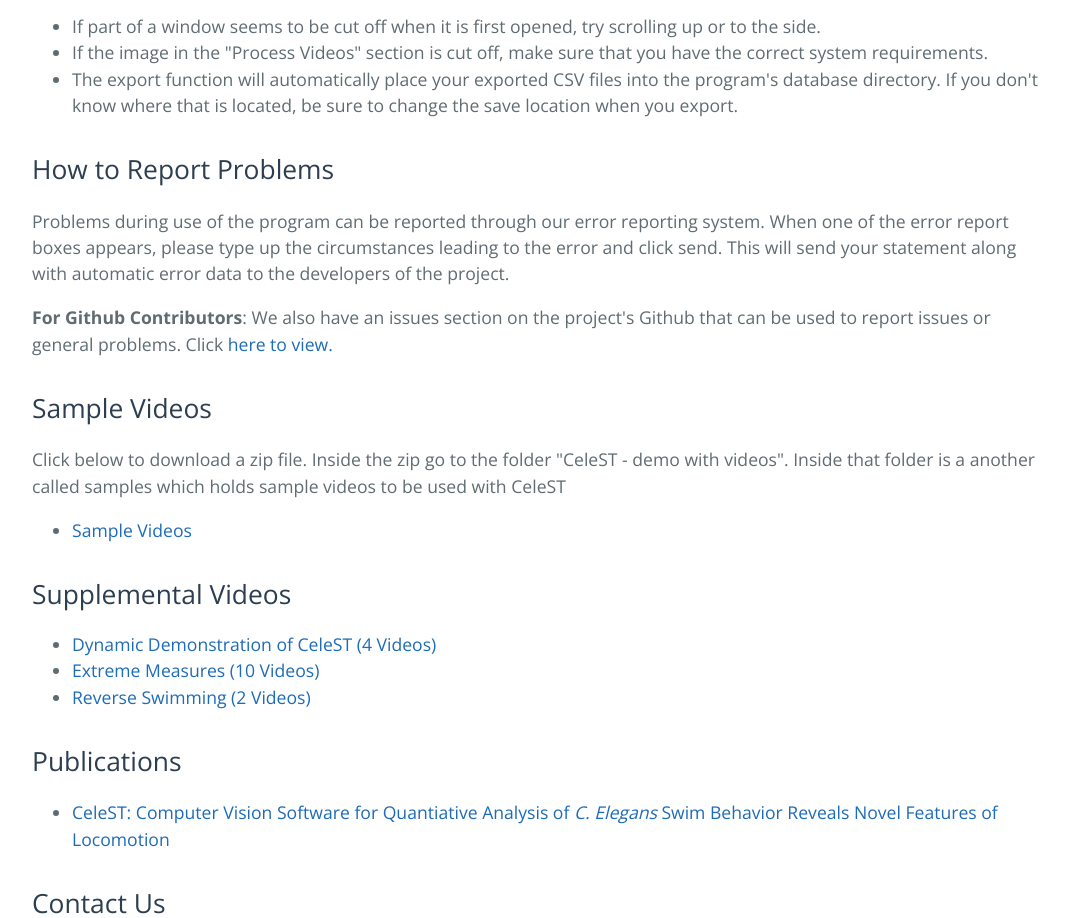
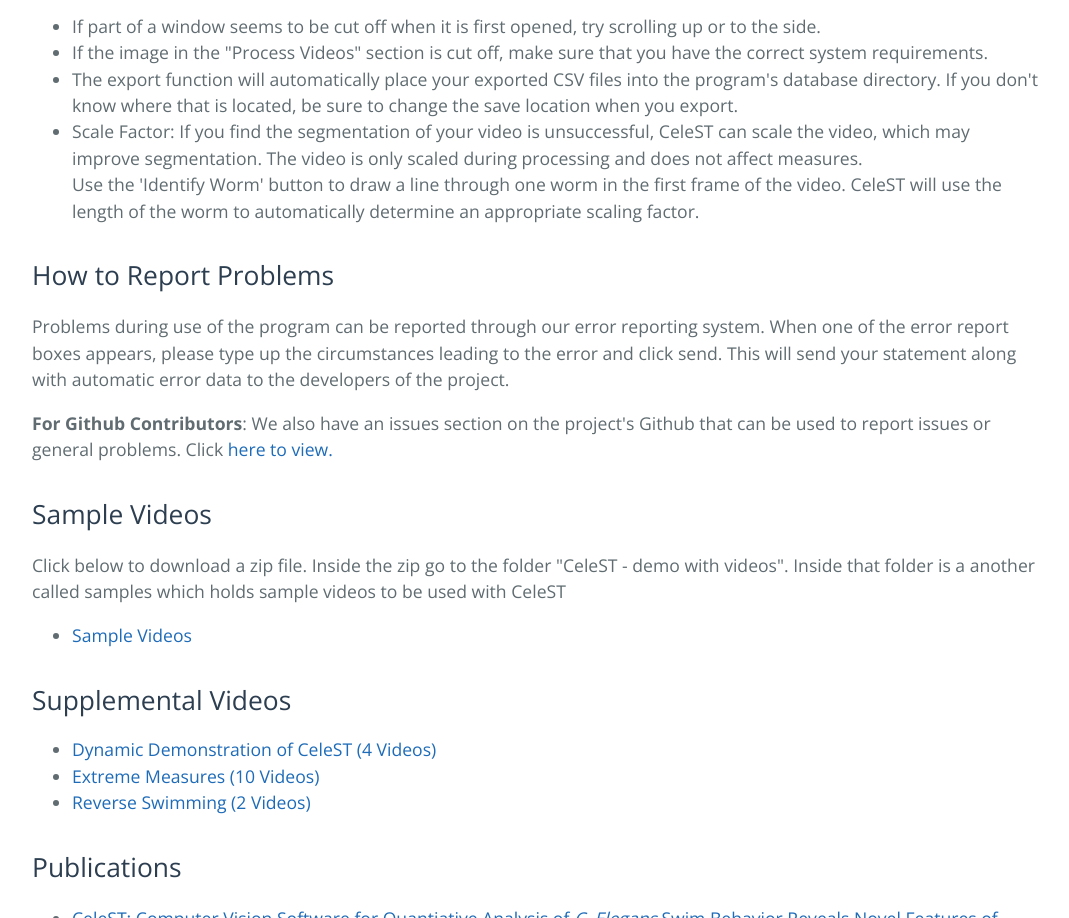
Before and after one commit to CeleSTMod/CeleST, a plain HTML site: page index.html in a window 1280 px wide. Shown: the part 2953-3871 px from the top of the page, without its empty margins (104-1173 px from the left). Drawn offline with nearby package versions, Linux system fonts and the light colour scheme.

Commit message:
Added point to common issues and challenges regarding scaling the video and using the identify worm button to automatically set a scaling factor

```diff
--- a/index.html
+++ b/index.html
@@ -113,10 +113,12 @@ The full package includes:<br>
 
         <h2><a class="anchor" href="#common-issues" id="common-issues"><span class="octicon octicon-link"></span></a>Common Issues/Challenges</h2>
         <ul>
-		  <li>If part of a window seems to be cut off when it is first opened, try scrolling up or to the side.</li>
-		  <li>If the image in the "Process Videos" section is cut off, make sure that you have the correct system requirements.</li>
-		  <li>The export function will automatically place your exported CSV files into the program's database directory. If you don't know where that is located, be sure to change the save location when you export.</li>
-		</ul>
+		<li>If part of a window seems to be cut off when it is first opened, try scrolling up or to the side.</li>
+		<li>If the image in the "Process Videos" section is cut off, make sure that you have the correct system requirements.</li>
+		<li>The export function will automatically place your exported CSV files into the program's database directory. If you don't know where that is located, be sure to change the save location when you export.</li>
+		<li>Scale Factor: If you find the segmentation of your video is unsuccessful, CeleST can scale the video, which may improve segmentation. The video is only scaled during processing and does not affect measures.<br>
+                    Use the 'Identify Worm' button to draw a line through one worm in the first frame of the video. CeleST will use the length of the worm to automatically determine an appropriate scaling factor.</li>
+	</ul>
 
         <h2><a class="anchor" href="#how-to-report-problems" id="how-to-report-problems"><span class="octicon octicon-link"></span></a>How
         to Report Problems</h2>
```
